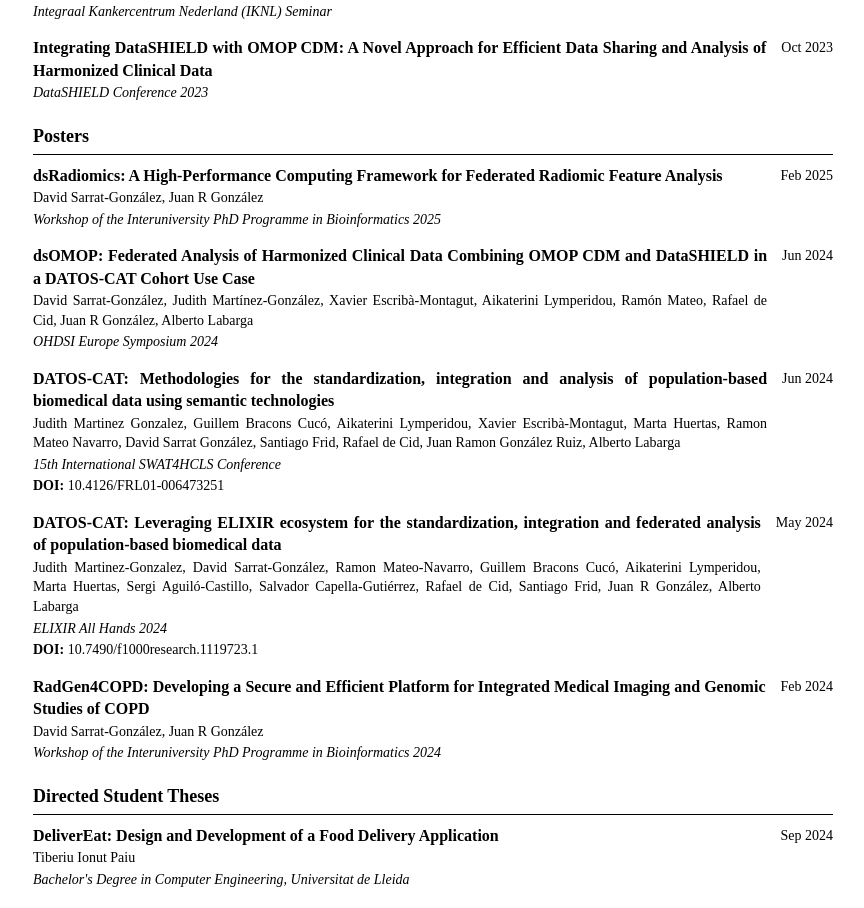
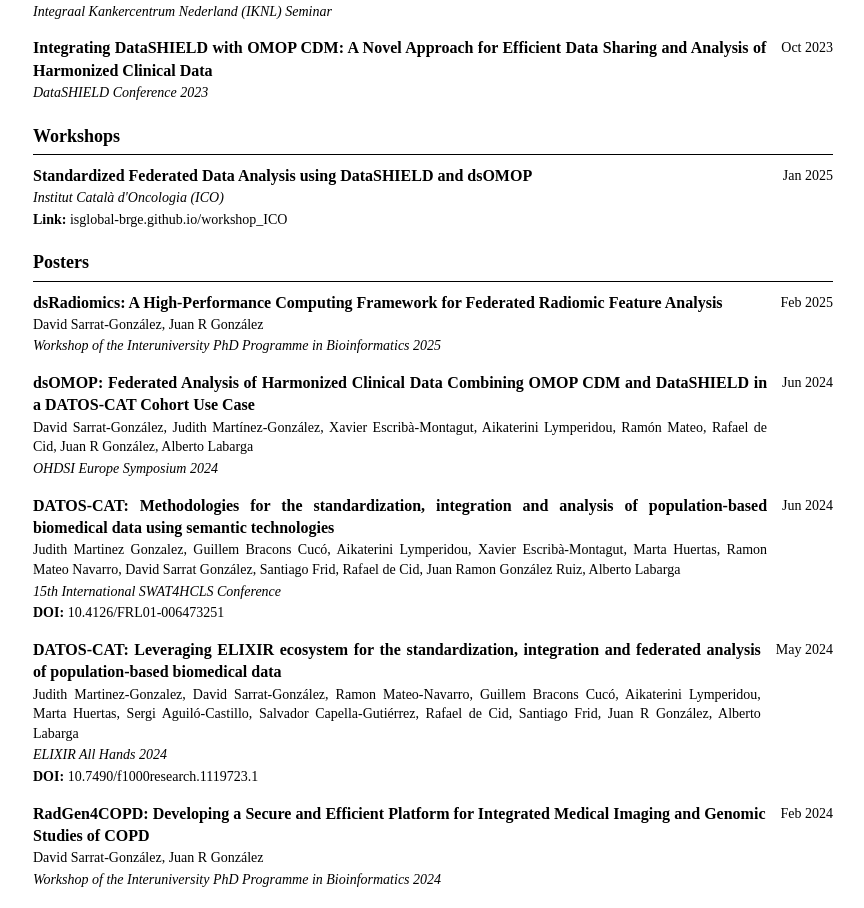
Before and after one commit to davidsarratgonzalez/davidsarratgonzalez.github.io, a React (Create React App) app: page / in a window 1280 px wide. Shown: the part 1386-2294 px from the top of the page, without its empty margins (207-1071 px from the left). Built offline with nearby package versions, Linux system fonts and the light colour scheme.

Commit message:
feat: add workshops

```diff
--- a/src/App.js
+++ b/src/App.js
@@ -10,7 +10,8 @@ import Presentations from './components/Presentations';
 import Posters from './components/Posters';
 import Awards from './components/Awards';
 import Theses from './components/Theses';
-import Volunteering from './components/Volunteering'; // Importa el nuevo componente
+import Volunteering from './components/Volunteering';
+import Workshops from './components/Workshops';
 import aboutData from './data/about.json';
 
 function App() {
@@ -28,10 +29,11 @@ function App() {
         <Projects />
         <Publications />
         <Presentations />
+        <Workshops />
         <Posters />
         <Theses />
         <Awards />
-        <Volunteering /> {/* Usa el nuevo componente */}
+        <Volunteering />
       </main>
     </div>
   );
--- a/src/components/About.js
+++ b/src/components/About.js
@@ -3,7 +3,7 @@ import aboutData from '../data/about.json';
 
 function About() {
   if (!aboutData.description) {
-    return null; // No renderiza nada si no hay descripción
+    return null;
   }
 
   return (
--- a/src/components/Header.js
+++ b/src/components/Header.js
@@ -22,7 +22,7 @@ function Header() {
       icon: 'fas fa-globe',
       url: `https://${aboutData.website.replace(/^https?:\/\//, '')}`,
       text: aboutData.website.replace(/^https?:\/\//, ''),
-      className: 'website-link' // Added a specific class
+      className: 'website-link'
     },
     email: {
       icon: 'fas fa-envelope',
--- /dev/null
+++ b/src/components/Workshops.js
@@ -0,0 +1,26 @@
+import React from 'react';
+import workshopsData from '../data/workshops.json';
+
+function Workshops() {
+  return (
+    <section id="workshops">
+      <h2>Workshops</h2>
+      {workshopsData.map((workshop, index) => (
+        <div className="entry" key={index}>
+          <div className="entry-content">
+            <h3 className="entry-title">{workshop.title}</h3>
+            <p className="entry-subtitle"><em>{workshop.site}</em></p>
+            {workshop.link && (
+              <p className="entry-description left-aligned-link">
+                <strong>Link:</strong> <a href={workshop.link} target="_blank" rel="noopener noreferrer">{workshop.link.replace(/^https?:\/\//, '')}</a>
+              </p>
+            )}
+          </div>
+          <span className="entry-date">{workshop.date}</span>
+        </div>
+      ))}
+    </section>
+  );
+}
+
+export default Workshops;
--- /dev/null
+++ b/src/data/workshops.json
@@ -0,0 +1,8 @@
+[
+  {
+    "title": "Standardized Federated Data Analysis using DataSHIELD and dsOMOP",
+    "site": "Institut Català d'Oncologia (ICO)",
+    "date": "Jan 2025",
+    "link": "https://isglobal-brge.github.io/workshop_ICO"
+  }
+]
```
